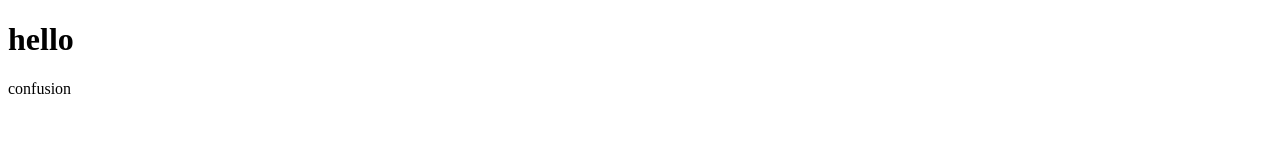
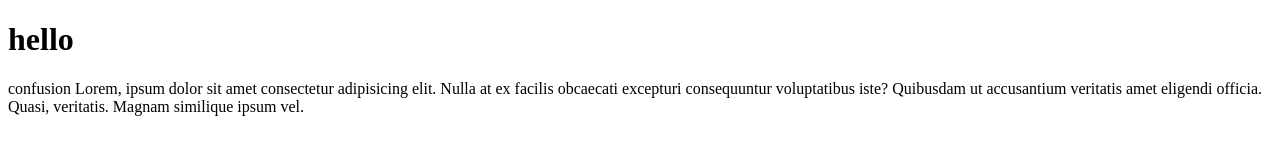
Before and after one commit to zinasemia/code_excersices, a plain HTML site: page index.html in a window 1280 px wide. Drawn offline with Linux system fonts and the light colour scheme.

Commit message:
addlorem

```diff
--- a/index.html
+++ b/index.html
@@ -9,5 +9,6 @@
 <body>
  <h1>hello</h1>
  confusion
+ Lorem, ipsum dolor sit amet consectetur adipisicing elit. Nulla at ex facilis obcaecati excepturi consequuntur voluptatibus iste? Quibusdam ut accusantium veritatis amet eligendi officia. Quasi, veritatis. Magnam similique ipsum vel.
 </body>
 </html>
```
Also changed, not shown: style.css (added).
